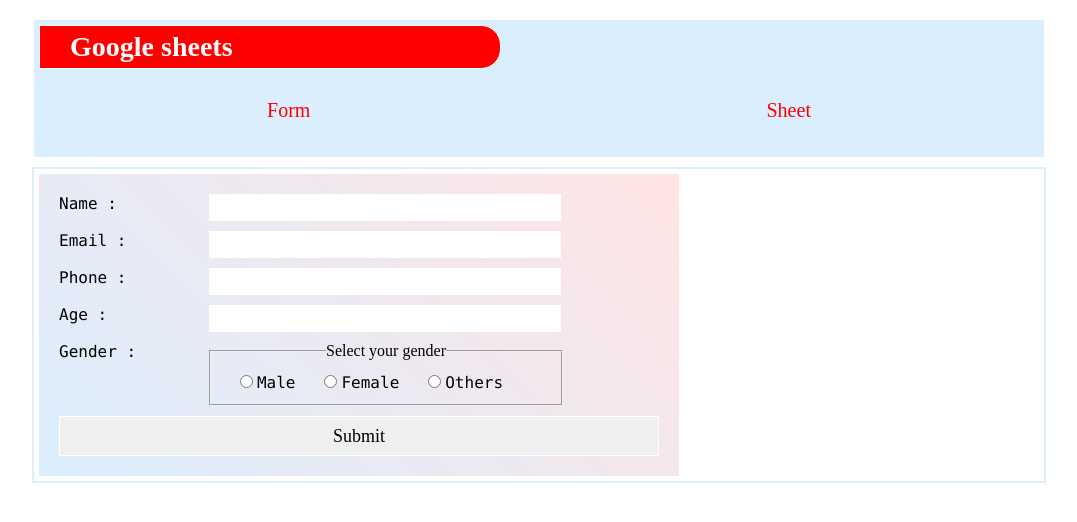
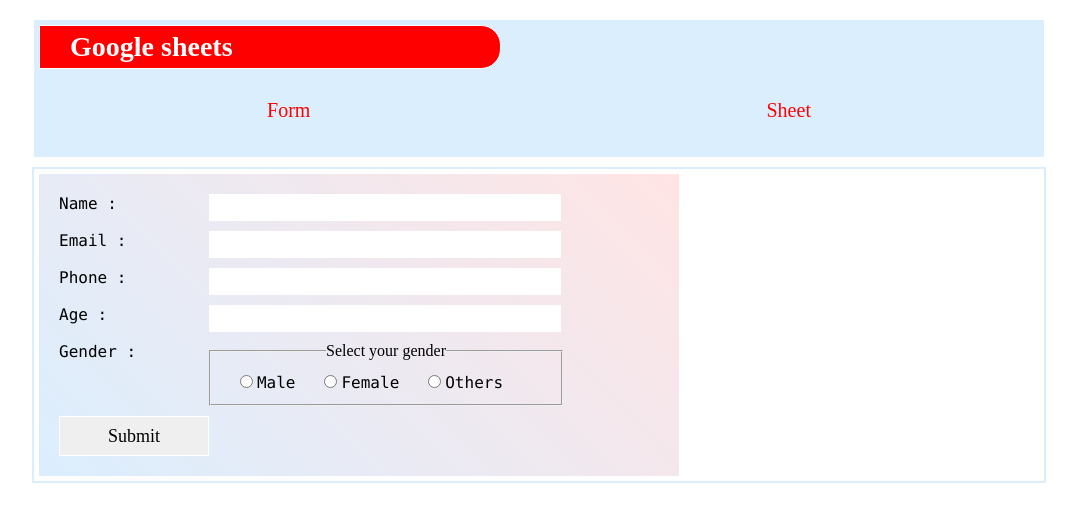
Before and after one commit to Niranjan360/Sheets-clone, a React (Create React App) app: page / in a window 1280 px wide. Shown: the top 522 px of the page, without its empty margins (101-1178 px from the left). Built offline with nearby package versions, Linux system fonts and the light colour scheme; a web font is replaced by a local one.

Commit message:
one more

```diff
--- a/src/index.css
+++ b/src/index.css
@@ -92,7 +92,7 @@
 }
 .home-content form input[type="submit"]
 {
-  width: 600px;
+  width: auto;
   height: 40px;
 }
 label{
```
